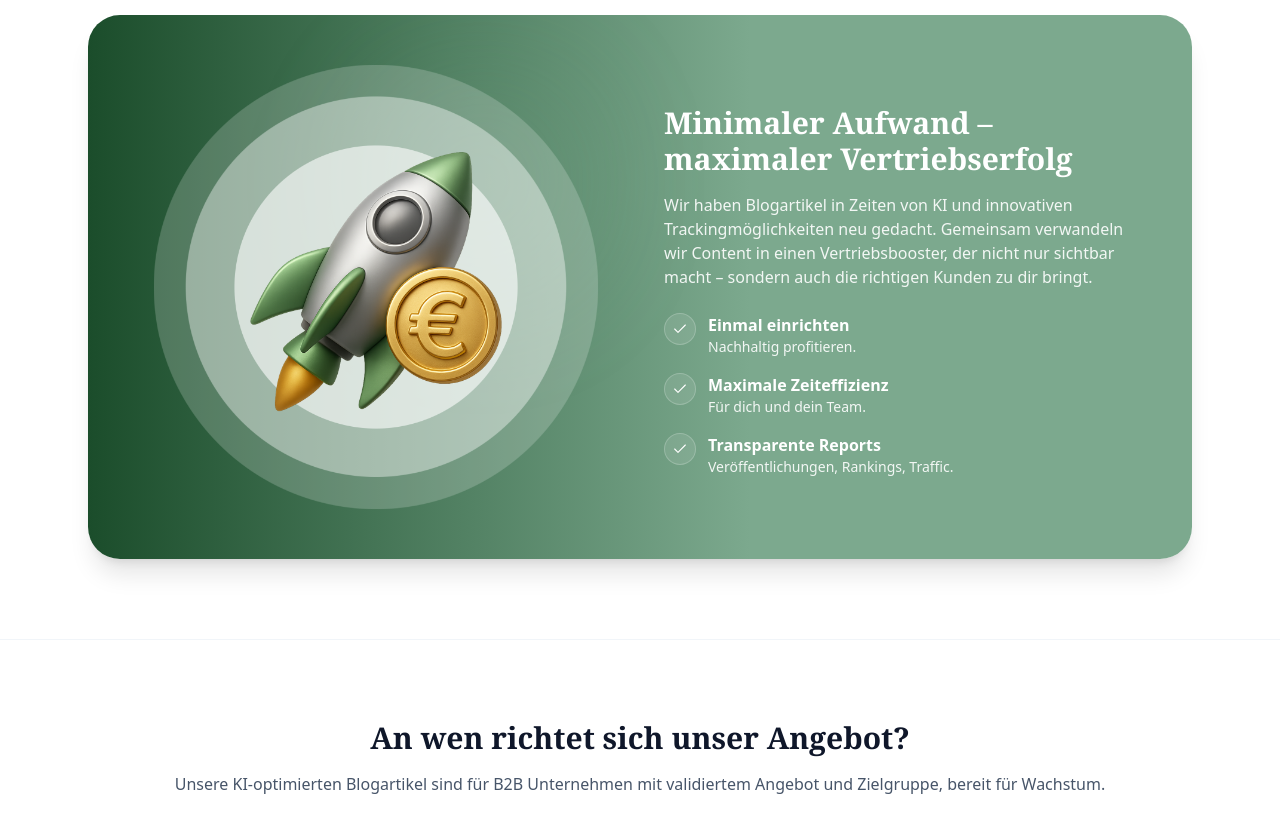
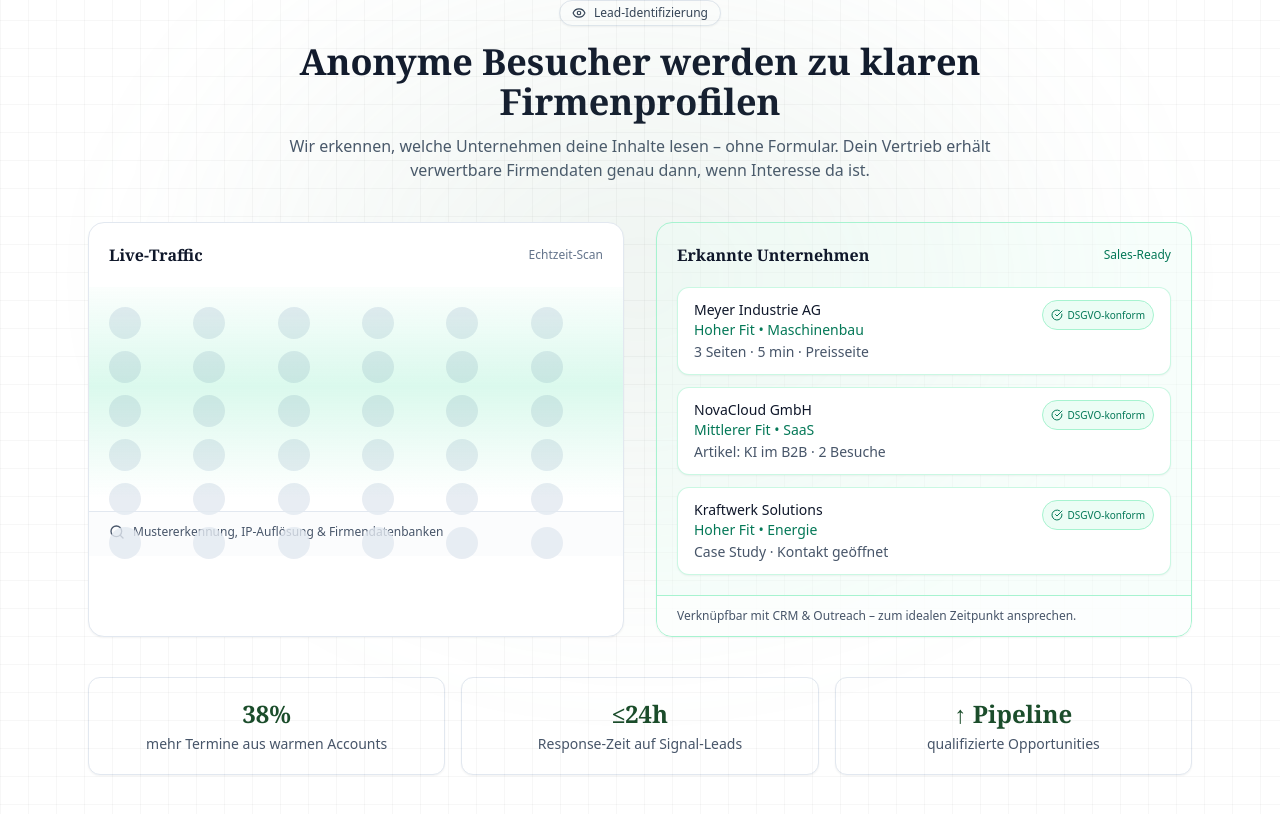
Before and after one commit to lennartnm/findbar_website, a Next.js app: page / in a window 1280 px wide. Shown: the part 3266-4080 px from the top of the page. Built offline with nearby package versions, Linux system fonts and the light colour scheme.

Commit message:
Update page.tsx

```diff
--- a/src/app/page.tsx
+++ b/src/app/page.tsx
@@ -232,6 +232,158 @@ function Hero() {
             animation: none;
             clip-path: inset(0 0 0 0);
           }
+        }
+      `}</style>
+    </section>
+  );
+}
+
+
+/* ---------------------- VisitorRevealSection ---------------------- */
+function VisitorRevealSection() {
+  return (
+    <section
+      id="reveal"
+      className="relative overflow-hidden py-16 border-t border-slate-100 bg-white"
+    >
+      {/* Soft Glow + Grid */}
+      <div aria-hidden className="pointer-events-none absolute inset-0">
+        <div
+          className="absolute inset-0 opacity-80"
+          style={{
+            backgroundImage:
+              "linear-gradient(to right, rgba(2,6,23,.04) 1px, transparent 1px), linear-gradient(to bottom, rgba(2,6,23,.04) 1px, transparent 1px)",
+            backgroundSize: "28px 28px",
+          }}
+        />
+        <div
+          className="absolute -inset-24 blur-3xl"
+          style={{
+            background: `radial-gradient(60% 60% at 50% 40%, ${RG300}22 0%, transparent 60%)`,
+          }}
+        />
+      </div>
+
+      <div className={containerClass}>
+        <div className="mx-auto max-w-3xl text-center">
+          <span className="inline-flex items-center gap-2 rounded-full border border-slate-200 bg-white px-3 py-1 text-xs shadow-sm">
+            <Eye className="h-3.5 w-3.5 text-slate-700" />
+            <span className="text-slate-700">Lead-Identifizierung</span>
+          </span>
+          <h2 className={`mt-4 text-3xl md:text-4xl font-semibold ${serifClass}`}>
+            Anonyme Besucher werden zu klaren Firmenprofilen
+          </h2>
+          <p className="mt-3 text-slate-600">
+            Wir erkennen, welche Unternehmen deine Inhalte lesen – ohne Formular.
+            Dein Vertrieb erhält verwertbare Firmendaten genau dann, wenn Interesse da ist.
+          </p>
+        </div>
+
+        {/* Visual: Scan → Match */}
+        <div className="mt-10 grid gap-8 md:grid-cols-2">
+          {/* Scan-Karte */}
+          <div className="relative overflow-hidden rounded-2xl border border-slate-200 bg-white shadow-sm">
+            <div className="p-5">
+              <div className="flex items-center justify-between">
+                <span className={`font-semibold ${serifClass}`}>Live-Traffic</span>
+                <span className="text-xs text-slate-500">Echtzeit-Scan</span>
+              </div>
+            </div>
+            <div className="relative h-56">
+              {/* Grid aus „anonymen“ Avataren */}
+              <div className="absolute inset-0 grid grid-cols-6 gap-3 p-5">
+                {[...Array(36)].map((_, i) => (
+                  <div
+                    key={i}
+                    className="h-8 w-8 rounded-full bg-slate-200/80"
+                    aria-hidden
+                  />
+                ))}
+              </div>
+              {/* Scanline */}
+              <div className="absolute inset-0 overflow-hidden">
+                <div className="h-full w-full animate-scan bg-gradient-to-b from-transparent via-emerald-300/25 to-transparent" />
+              </div>
+            </div>
+            <div className="border-t border-slate-200 bg-slate-50/60 px-5 py-3 text-xs text-slate-600">
+              <span className="inline-flex items-center gap-2">
+                <Search className="h-4 w-4" />
+                Mustererkennung, IP-Auflösung &amp; Firmendatenbanken
+              </span>
+            </div>
+          </div>
+
+          {/* Match-Karte */}
+          <div className="relative overflow-hidden rounded-2xl border border-emerald-200 bg-emerald-50/40 shadow-sm">
+            <div className="p-5">
+              <div className="flex items-center justify-between">
+                <span className={`font-semibold ${serifClass}`}>Erkannte Unternehmen</span>
+                <span className="text-xs text-emerald-700">Sales-Ready</span>
+              </div>
+            </div>
+            <ul className="px-5 pb-5 space-y-3">
+              {[
+                { name: "Meyer Industrie AG", fit: "Hoher Fit • Maschinenbau", intent: "3 Seiten · 5 min · Preisseite" },
+                { name: "NovaCloud GmbH", fit: "Mittlerer Fit • SaaS", intent: "Artikel: KI im B2B · 2 Besuche" },
+                { name: "Kraftwerk Solutions", fit: "Hoher Fit • Energie", intent: "Case Study · Kontakt geöffnet" },
+              ].map((c, i) => (
+                <li
+                  key={i}
+                  className="rounded-xl border border-emerald-200/60 bg-white px-4 py-3 text-sm shadow-sm"
+                >
+                  <div className="flex items-start justify-between gap-3">
+                    <div>
+                      <div className="font-medium text-slate-900">{c.name}</div>
+                      <div className="text-emerald-700">{c.fit}</div>
+                      <div className="mt-0.5 text-slate-600">{c.intent}</div>
+                    </div>
+                    <div className="shrink-0">
+                      <span className="inline-flex items-center gap-1 rounded-full border border-emerald-200 bg-emerald-50 px-2 py-1 text-[10px] font-medium text-emerald-700">
+                        <CheckCircle className="h-3 w-3" />
+                        DSGVO-konform
+                      </span>
+                    </div>
+                  </div>
+                </li>
+              ))}
+            </ul>
+            <div className="border-t border-emerald-200 bg-white/70 px-5 py-3 text-xs text-slate-600">
+              Verknüpfbar mit CRM &amp; Outreach – zum idealen Zeitpunkt ansprechen.
+            </div>
+          </div>
+        </div>
+
+        {/* Mini-KPIs */}
+        <div className="mt-10 grid grid-cols-1 gap-4 text-center md:grid-cols-3">
+          {[
+            { kpi: "38%", label: "mehr Termine aus warmen Accounts" },
+            { kpi: "≤24h", label: "Response-Zeit auf Signal-Leads" },
+            { kpi: "↑ Pipeline", label: "qualifizierte Opportunities" },
+          ].map((x, i) => (
+            <div
+              key={i}
+              className="rounded-xl border border-slate-200 bg-white px-4 py-5 shadow-sm"
+            >
+              <div className={`text-2xl font-semibold text-[#1b4d2b] ${serifClass}`}>{x.kpi}</div>
+              <div className="mt-1 text-sm text-slate-600">{x.label}</div>
+            </div>
+          ))}
+        </div>
+      </div>
+
+      {/* Scoped Keyframes */}
+      <style>{`
+        @keyframes scan {
+          0% { transform: translateY(-100%); }
+          100% { transform: translateY(100%); }
+        }
+        .animate-scan {
+          animation: scan 2.8s linear infinite;
+          will-change: transform;
+          mix-blend-mode: multiply;
+        }
+        @media (prefers-reduced-motion: reduce) {
+          .animate-scan { animation: none; }
         }
       `}</style>
     </section>
@@ -1047,6 +1199,7 @@ export default function FindbarPage() {
       {/* 6. Done 4 You */}
       <TrustSection />
       <FutureProofSection />
+      <VisitorRevealSection />
       <UnserZielSection />
       {/* 7. An wen richtet sich unser Angebot */}
       <IdentificationSection />
```
